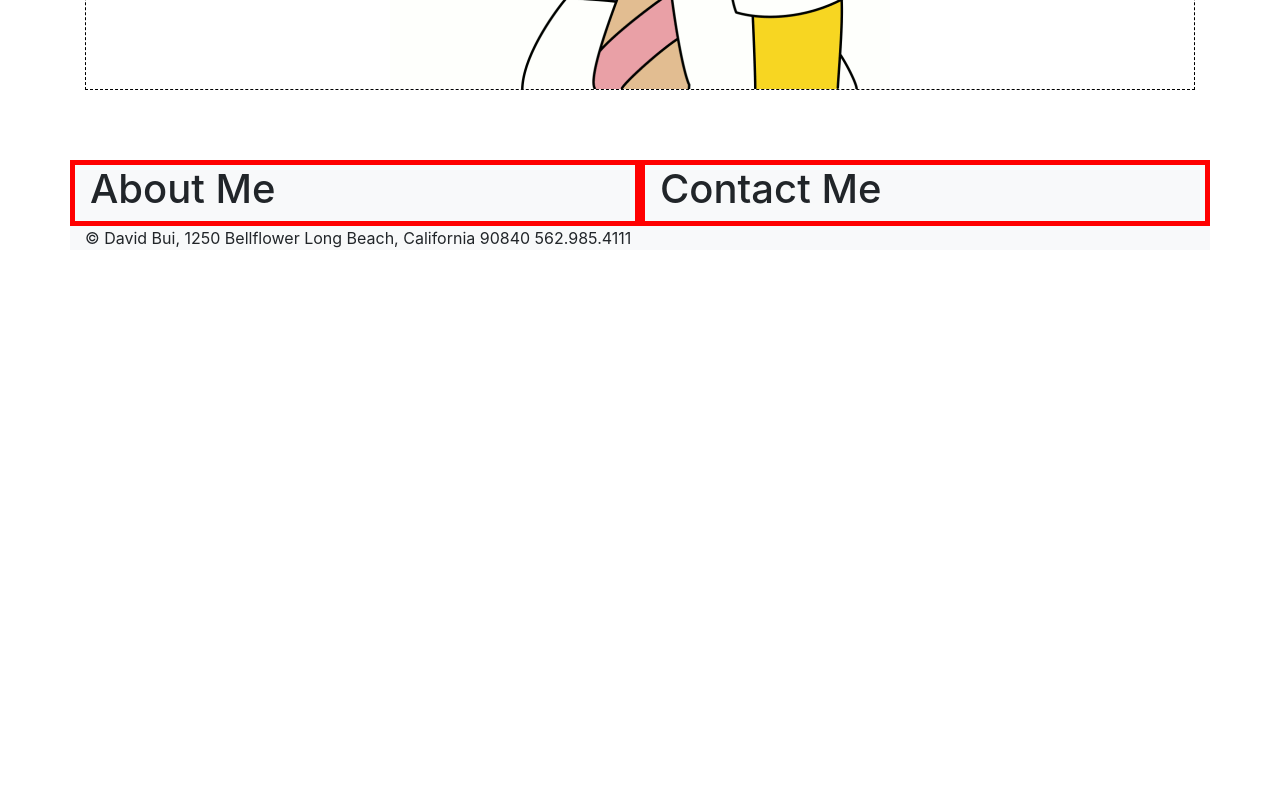
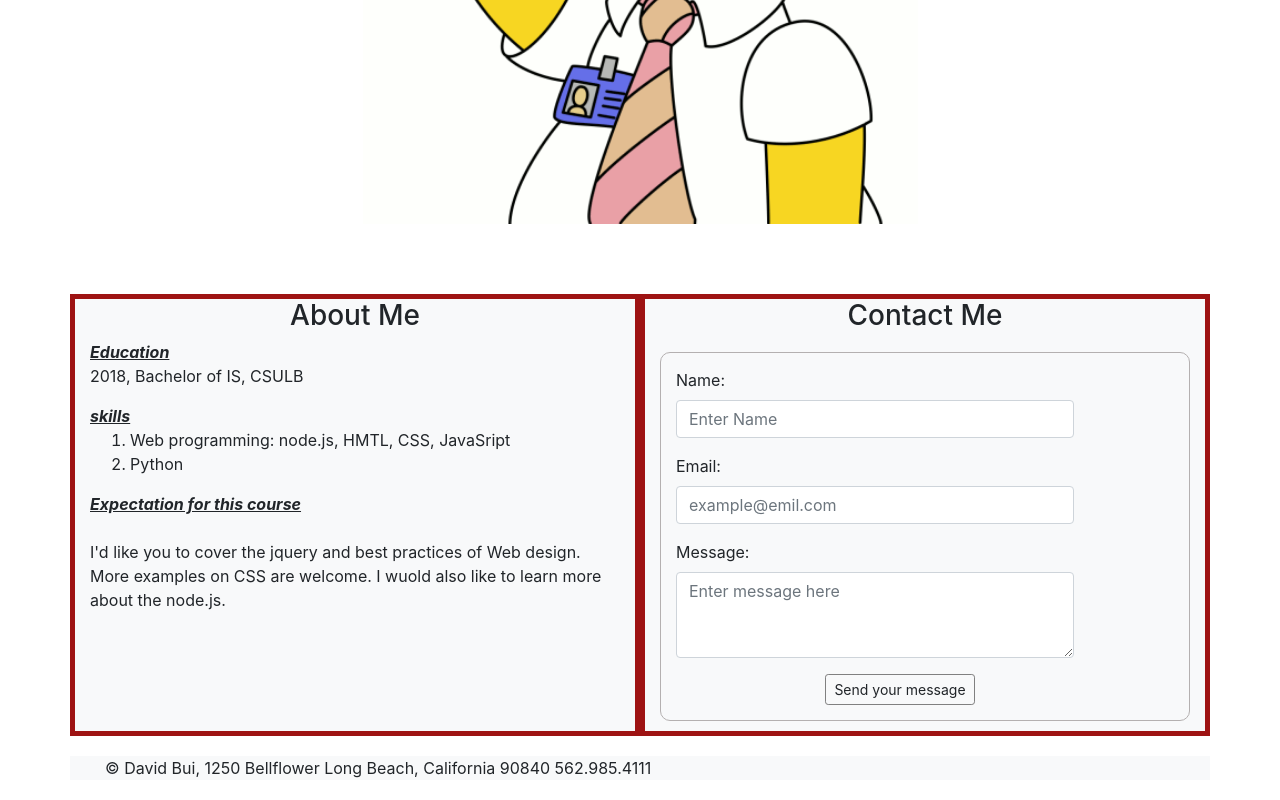
Before and after one commit to David-bui83/first-project, a website: page website/about.html in a window 1280 px wide. Shown: the part 695-1495 px from the top of the page. Before the commit the page ends 961 px from the top, so only its background shows below. Drawn offline with nearby package versions, Linux system fonts and the light colour scheme.

Commit message:
add style sheet for form and complete about page

```diff
--- a/website/about.html
+++ b/website/about.html
@@ -50,11 +50,39 @@
 
     <div class="container">
         <div class="row">
-            <div class="col-lg-6 bg-light" id="about">
-                <h1>About Me</h1>
+            <div class="col-xs-6 col-lg-6 col-md-6 bg-light" id="about">
+                <h3 class="info">About Me</h3>
+                <p>
+                    <span class="edu">Education</span>
+                    <br/>2018, Bachelor of IS, CSULB</p>
+                <span>skills</span>
+                <ol>
+                    <li>Web programming: node.js, HMTL, CSS, JavaSript</li>
+                    <li>Python</li>
+                </ol>
+                <span>Expectation for this course</span>
+                <br/>
+                <br/>
+                <p>I'd like you to cover the jquery and best practices of Web design. More examples on CSS are welcome. I wuold
+                    also like to learn more about the node.js.</p>
             </div>
-            <div class="col-lg-6 bg-light" id="contact">
-                <h1>Contact Me</h1>
+            <div class="col-xs-6 col-lg-6 col-md-6 bg-light" id="contact">
+                <h3 class="info">Contact Me</h3>
+                <form action="post">
+                    <div class="form-group">
+                        <label for="Name">Name:</label>
+                        <input type="text" class="form-control" id="name-input" placeholder="Enter Name">
+                    </div>
+                    <div class="form-group">
+                        <label for="email">Email:</label>
+                        <input type="email" class="form-control" id="email-input" placeholder="example@emil.com">
+                    </div>
+                    <div class="form-group">
+                        <label for="message">Message:</label>
+                        <textarea class="form-control" name="textarea" id="text-input" cols="10" rows="3" placeholder="Enter message here"></textarea>
+                    </div>
+                    <button class="btn btn-light btn-sm" id="contact-button">Send your message</button>
+                </form>
             </div>
         </div>
     </div>
--- /dev/null
+++ b/website/style/form.css
@@ -0,0 +1,18 @@
+/* style for form */
+
+form{
+    border: 1px solid rgb(180, 176, 176);
+    border-radius: 10px;
+    padding: 15px;
+    margin-top: 20px;
+    margin-bottom: 10px;
+}
+
+#name-input, #email-input, #text-input{
+    width: 80%;
+}
+
+form #contact-button{
+    margin-left: 30%;
+    border: 1px solid gray
+}
--- a/website/style/style.css
+++ b/website/style/style.css
@@ -1,4 +1,6 @@
 /*Style for Homeowrk 2*/
+
+@import url(form.css);
 
 body{
     margin: auto;
@@ -9,12 +11,31 @@ body{
 }
 
 .image{
-    border: 1px dashed black;
+    margin-top: 70px;
     margin-right: auto;
     margin-left: auto;
     text-align: center;
 }
 
 #about, #contact{
-    border: 5px solid red;
+    border: 5px solid rgb(158, 19, 19);
 }
+
+img{
+    width: 50%;
+}
+
+span{
+    font-weight: bold;
+    font-style: italic;
+    text-decoration: underline;
+}
+
+.info{
+    text-align: center;
+}
+
+
+footer{
+    margin: 20px;
+}
```
